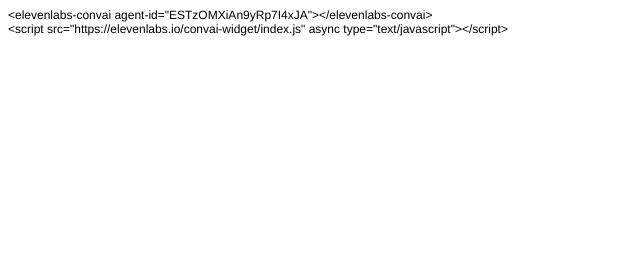
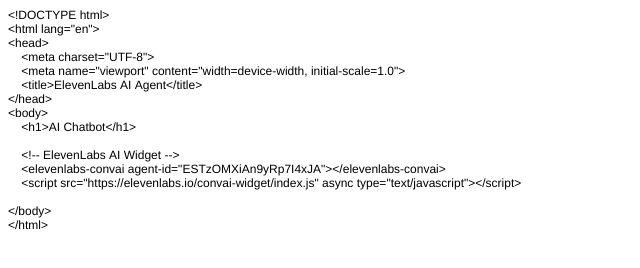
Before and after one commit to lxfuchs/elevenlabs-host, a plain HTML site: page index.html in a window 1280 px wide. Shown: the whole page, without its empty margins (0-640 px from the left). Drawn offline with Linux system fonts and the light colour scheme.

Commit message:
Add files via upload

```diff
--- a/index.html
+++ b/index.html
@@ -7,11 +7,27 @@
   <meta name="Generator" content="Cocoa HTML Writer">
   <meta name="CocoaVersion" content="2575.4">
   <style type="text/css">
-    p.p1 {margin: 0.0px 0.0px 0.0px 0.0px; font: 12.0px Helvetica}
+    p.p1 {margin: 0.0px 0.0px 0.0px 0.0px; font: 12.0px Helvetica; -webkit-text-stroke: #000000}
+    p.p2 {margin: 0.0px 0.0px 0.0px 0.0px; font: 12.0px Helvetica; -webkit-text-stroke: #000000; min-height: 14.0px}
+    span.s1 {font-kerning: none}
   </style>
 </head>
 <body>
-<p class="p1">&lt;elevenlabs-convai agent-id="ESTzOMXiAn9yRp7I4xJA"&gt;&lt;/elevenlabs-convai&gt;</p>
-<p class="p1">&lt;script src="https://elevenlabs.io/convai-widget/index.js" async type="text/javascript"&gt;&lt;/script&gt;</p>
+<p class="p1"><span class="s1">&lt;!DOCTYPE html&gt;</span></p>
+<p class="p1"><span class="s1">&lt;html lang="en"&gt;</span></p>
+<p class="p1"><span class="s1">&lt;head&gt;</span></p>
+<p class="p1"><span class="s1"><span class="Apple-converted-space">    </span>&lt;meta charset="UTF-8"&gt;</span></p>
+<p class="p1"><span class="s1"><span class="Apple-converted-space">    </span>&lt;meta name="viewport" content="width=device-width, initial-scale=1.0"&gt;</span></p>
+<p class="p1"><span class="s1"><span class="Apple-converted-space">    </span>&lt;title&gt;ElevenLabs AI Agent&lt;/title&gt;</span></p>
+<p class="p1"><span class="s1">&lt;/head&gt;</span></p>
+<p class="p1"><span class="s1">&lt;body&gt;</span></p>
+<p class="p1"><span class="s1"><span class="Apple-converted-space">    </span>&lt;h1&gt;AI Chatbot&lt;/h1&gt;</span></p>
+<p class="p2"><span class="s1"><span class="Apple-converted-space">    </span></span></p>
+<p class="p1"><span class="s1"><span class="Apple-converted-space">    </span>&lt;!-- ElevenLabs AI Widget --&gt;</span></p>
+<p class="p1"><span class="s1"><span class="Apple-converted-space">    </span>&lt;elevenlabs-convai agent-id="ESTzOMXiAn9yRp7I4xJA"&gt;&lt;/elevenlabs-convai&gt;</span></p>
+<p class="p1"><span class="s1"><span class="Apple-converted-space">    </span>&lt;script src="https://elevenlabs.io/convai-widget/index.js" async type="text/javascript"&gt;&lt;/script&gt;</span></p>
+<p class="p2"><span class="s1"></span><br></p>
+<p class="p1"><span class="s1">&lt;/body&gt;</span></p>
+<p class="p1"><span class="s1">&lt;/html&gt;</span></p>
 </body>
 </html>
```
